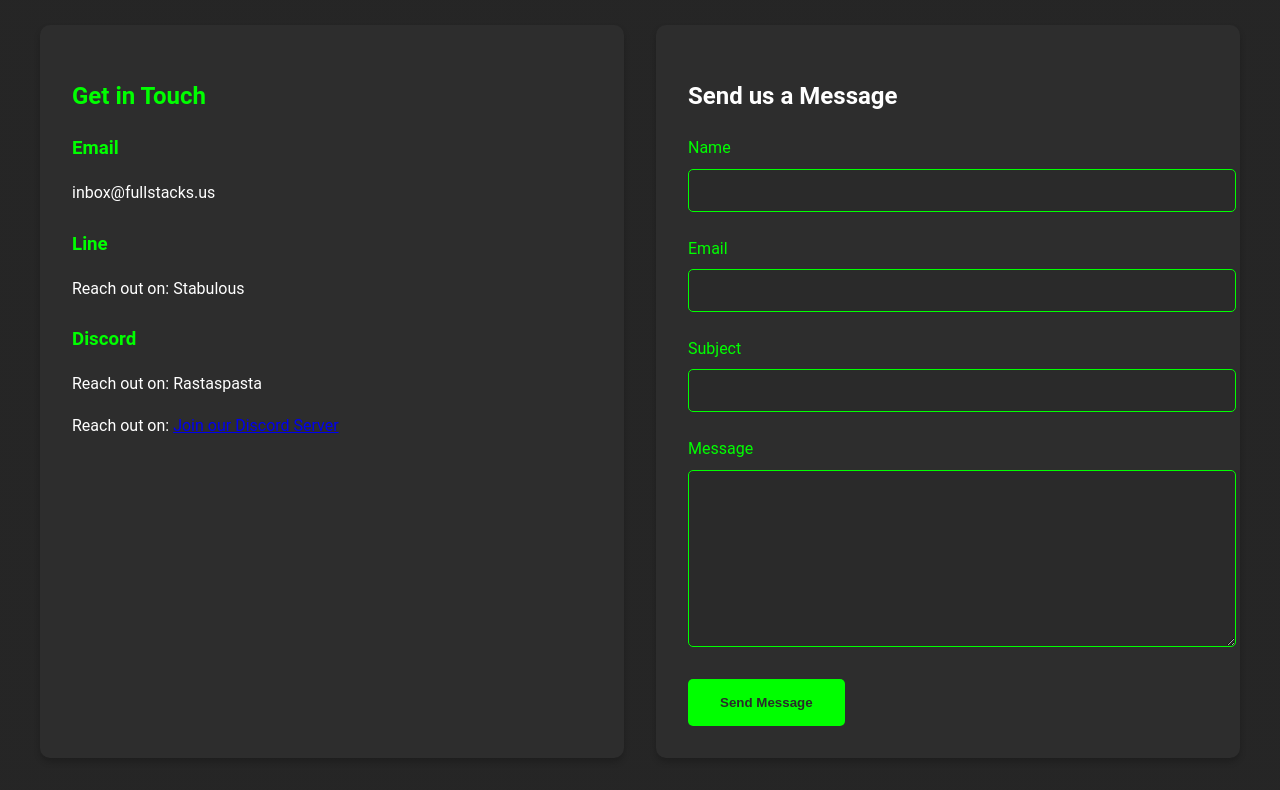
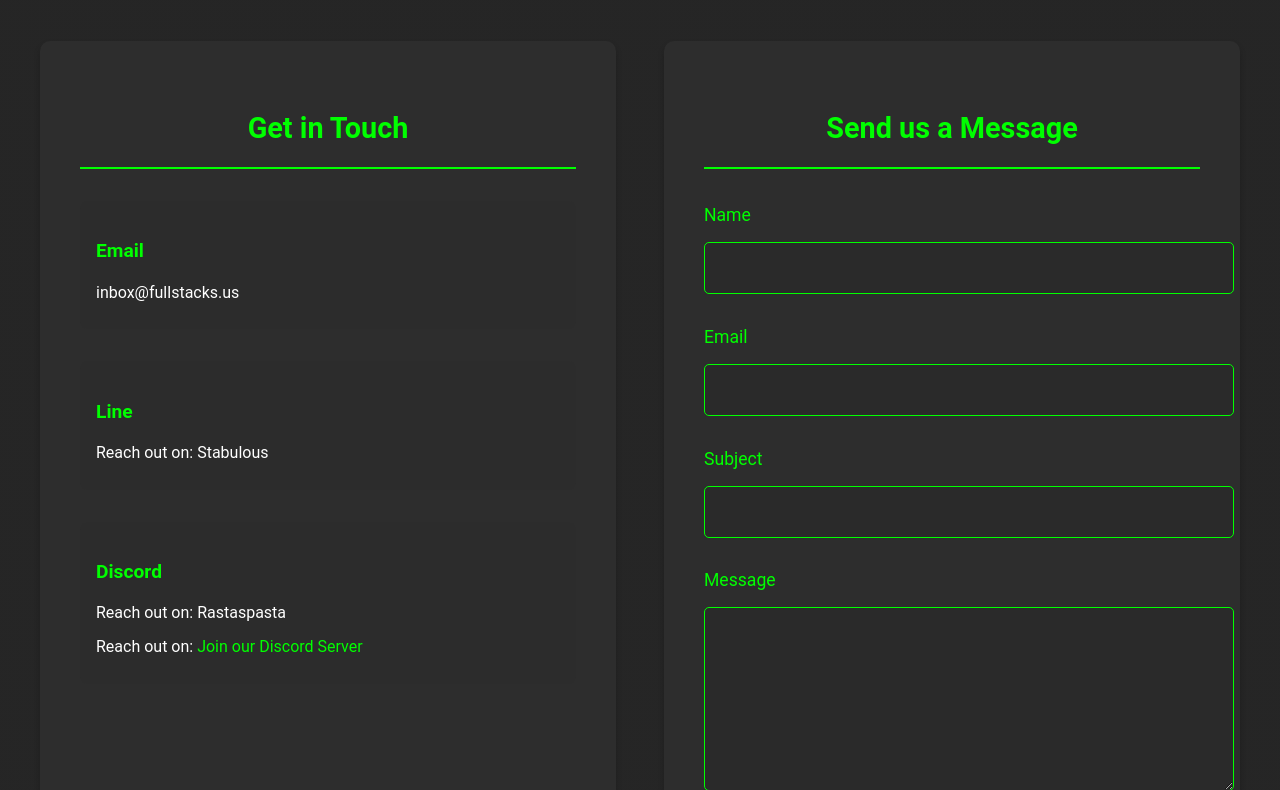
Before and after one commit to fullstackslife/warbot.cloud, a plain HTML site: page contact.html in a window 1280 px wide. Shown: the part 240-1030 px from the top of the page. Drawn offline with Linux system fonts and the light colour scheme.

Commit message:
Update contact.html

```diff
--- a/contact.html
+++ b/contact.html
@@ -77,54 +77,111 @@
         .contact-section h1 {
             color: var(--accent-color);
             font-size: 2.5rem;
-            margin-bottom: 2rem;
+            margin-bottom: 3rem;
+            text-align: center;
             text-shadow: 0 0 10px rgba(0,255,0,0.5);
         }
 
         .contact-grid {
             display: grid;
             grid-template-columns: 1fr 1fr;
-            gap: 2rem;
+            gap: 3rem;
             margin-top: 2rem;
         }
 
         .contact-info {
             background: var(--card-bg);
-            padding: 2rem;
+            padding: 2.5rem;
             border-radius: 10px;
             box-shadow: var(--card-shadow);
         }
 
         .contact-info h2 {
             color: var(--accent-color);
-            margin-bottom: 1rem;
+            margin-bottom: 2rem;
+            font-size: 1.8rem;
+            text-align: center;
+            border-bottom: 2px solid var(--accent-color);
+            padding-bottom: 1rem;
+        }
+
+        .info-item {
+            margin-bottom: 2rem;
+            padding: 1rem;
+            background: rgba(45, 45, 45, 0.5);
+            border-radius: 8px;
+            transition: transform 0.3s ease;
+        }
+
+        .info-item:hover {
+            transform: translateY(-2px);
+        }
+
+        .info-item h3 {
+            color: var(--accent-color);
+            margin-bottom: 0.8rem;
+            font-size: 1.2rem;
+        }
+
+        .info-item p {
+            margin: 0.5rem 0;
+            line-height: 1.6;
+        }
+
+        .info-item a {
+            color: var(--accent-color);
+            text-decoration: none;
+            transition: color 0.3s ease;
+        }
+
+        .info-item a:hover {
+            color: #00cc00;
+            text-decoration: underline;
         }
 
         .contact-form {
             background: var(--card-bg);
-            padding: 2rem;
+            padding: 2.5rem;
             border-radius: 10px;
             box-shadow: var(--card-shadow);
         }
 
+        .contact-form h2 {
+            color: var(--accent-color);
+            margin-bottom: 2rem;
+            font-size: 1.8rem;
+            text-align: center;
+            border-bottom: 2px solid var(--accent-color);
+            padding-bottom: 1rem;
+        }
+
         .form-group {
-            margin-bottom: 1.5rem;
+            margin-bottom: 1.8rem;
         }
 
         .form-group label {
             display: block;
-            margin-bottom: 0.5rem;
+            margin-bottom: 0.8rem;
             color: var(--accent-color);
+            font-size: 1.1rem;
         }
 
         .form-group input,
         .form-group textarea {
             width: 100%;
-            padding: 0.8rem;
+            padding: 1rem;
             background: var(--secondary-color);
             border: 1px solid var(--accent-color);
             border-radius: 5px;
             color: var(--text-color);
+            font-size: 1rem;
+            transition: border-color 0.3s ease;
+        }
+
+        .form-group input:focus,
+        .form-group textarea:focus {
+            outline: none;
+            border-color: #00cc00;
         }
 
         .form-group textarea {
@@ -140,20 +197,32 @@
             border-radius: 5px;
             cursor: pointer;
             font-weight: bold;
-            transition: background 0.3s ease;
+            font-size: 1.1rem;
+            transition: all 0.3s ease;
+            width: 100%;
+            margin-top: 1rem;
         }
 
         button:hover {
             background: #00cc00;
+            transform: translateY(-2px);
         }
 
-        .info-item {
-            margin-bottom: 1.5rem;
-        }
+        @media (max-width: 768px) {
+            .contact-grid {
+                grid-template-columns: 1fr;
+                gap: 2rem;
+            }
 
-        .info-item h3 {
-            color: var(--accent-color);
-            margin-bottom: 0.5rem;
+            .contact-section h1 {
+                font-size: 2rem;
+                margin-bottom: 2rem;
+            }
+
+            .contact-info,
+            .contact-form {
+                padding: 2rem;
+            }
         }
 
         footer {
@@ -161,17 +230,6 @@
             padding: 2rem;
             text-align: center;
             margin-top: 4rem;
-        }
-
-        @media (max-width: 768px) {
-            .contact-grid {
-                grid-template-columns: 1fr;
-            }
-
-            .nav-links {
-                flex-direction: column;
-                gap: 1rem;
-            }
         }
 
         .header {
```
